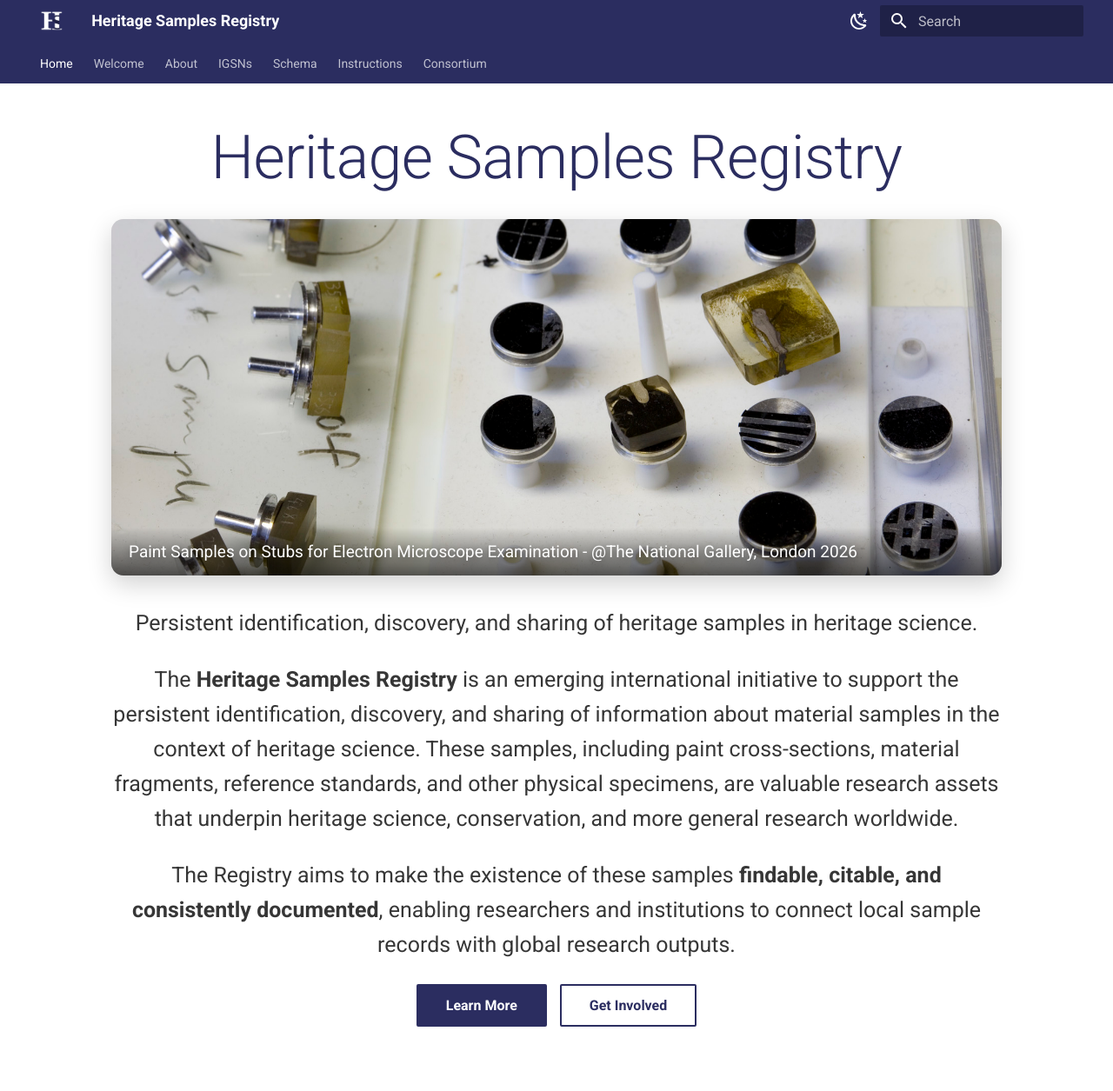
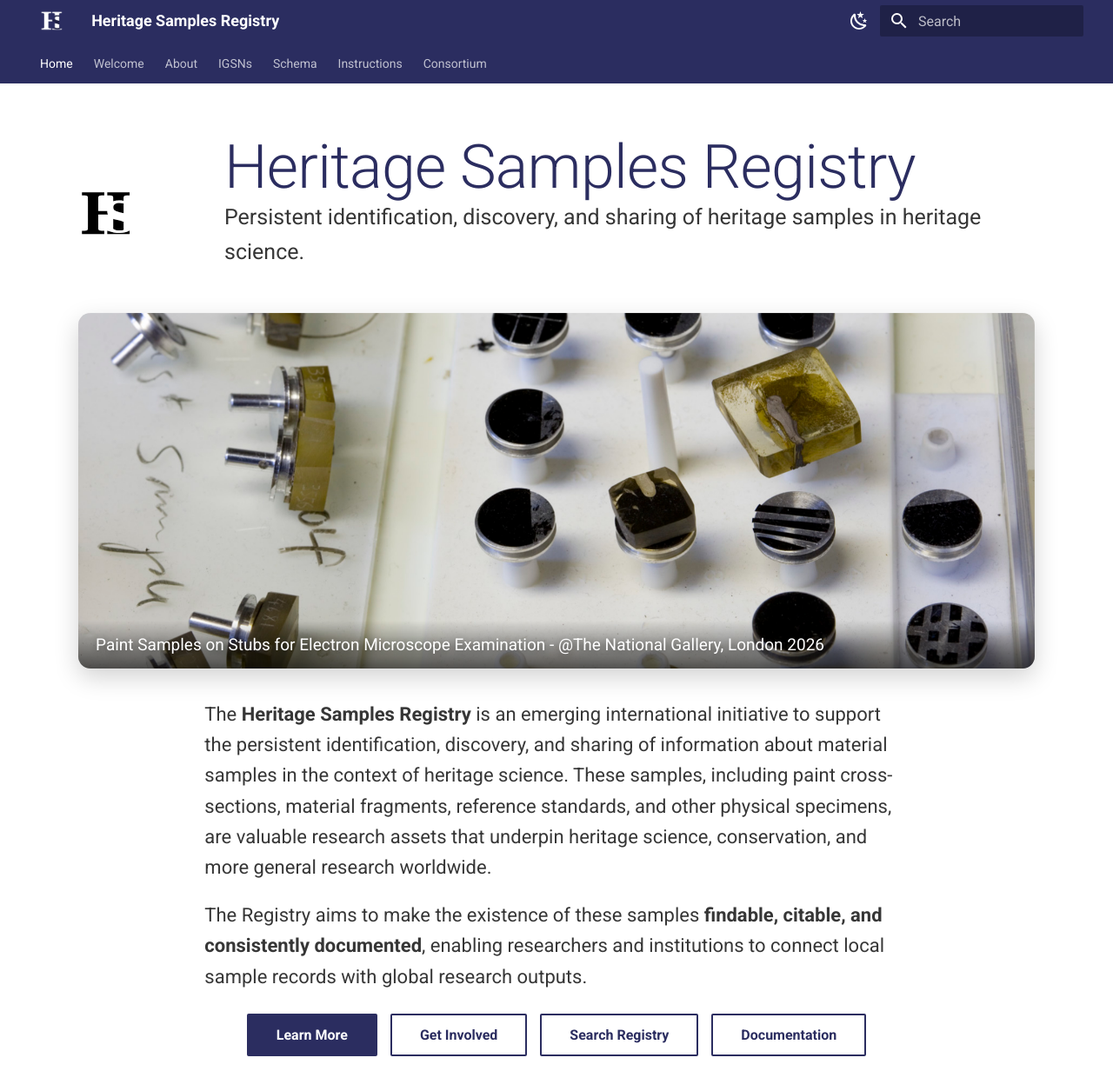
Before and after one commit to HeritageSamples/heritagesamples.org, an MkDocs documentation site: the page built from docs/index.md, in a window 1280 px wide. Shown: the whole page at 87% size. Built offline with MkDocs 1.6.1 and Material for MkDocs 9.7.7, drawn with Linux system fonts in a browser that asks for light colours; before the commit the page ends 1221 px from its top, so only the background shows below that.

Commit message:
updating landing page formatting

```diff
--- a/overrides/home.html
+++ b/overrides/home.html
@@ -24,6 +24,8 @@
       justify-content: center;
       text-align: center;
       padding: 2rem;
+  align-items: flex-start;
+  padding-top: 3rem;
     }
 
     .mdx-hero__content h1 {
@@ -77,6 +79,52 @@
       text-shadow: 0 2px 10px rgba(0,0,0,.45);
     }
 
+.hs-hero {
+  width: 100%;
+  max-width: 1100px;   /* matches banner */
+  margin: 0 auto;
+  text-align: left;    /* key change */
+}
+
+/* Title + logo */
+.hs-title {
+  display: flex;
+  gap: 1rem;
+  align-items: center;
+  justify-content: center; /* overall block centred */
+  margin-bottom: 1rem;
+}
+
+.hs-logo {
+  width: 64px;
+  height: 64px;
+  object-fit: contain;
+}
+
+.hs-title-text h1 {
+  margin: 0;
+  line-height: 1.05;
+}
+
+.hs-tagline {
+  margin: .35rem 0 0;
+  font-size: 1.15rem;
+  opacity: .9;
+  max-width: 70ch;
+}
+
+/* Copy column */
+.hs-copy {
+  max-width: 90ch;
+  margin: 0 auto;     /* centred column */
+}
+
+.hs-copy p {
+  font-size: 1.1rem;
+  line-height: 1.6;
+  margin: 0 0 1rem;
+}
+
     /* Optional: keep buttons nicely spaced on small screens */
     .hs-button-row {
       display: flex;
@@ -85,6 +133,56 @@
       flex-wrap: wrap;
       margin-top: 1.25rem;
     }
+
+.hs-button--ghost {
+  background: transparent !important;
+  border: 1px solid currentColor;
+}
+
+/* Mobile stacking */
+@media (max-width: 700px) {
+  .hs-title {
+    flex-direction: column;
+    text-align: center;
+  }
+  .hs-hero {
+    text-align: center;
+  }
+  .hs-copy {
+    text-align: left; /* keep paragraphs readable even on mobile */
+  }
+
+  /* Logo sizing */
+.hs-logo{
+  width: 64px;
+  height: 64px;
+  object-fit: contain;
+  flex: 0 0 auto;
+}
+
+/* Default: show the black logo, hide the white logo */
+.hs-logo--dark { display: none; }
+.hs-logo--light { display: block; }
+
+/* When Material is in dark mode ("slate" is the usual name), swap */
+html[data-md-color-scheme="slate"] .hs-logo--light { display: none; }
+html[data-md-color-scheme="slate"] .hs-logo--dark  { display: block; }
+
+/* Tagline: bold and same colour as the H1 */
+.hs-tagline{
+  margin: .35rem 0 0;
+  font-weight: 700;
+  color: var(--md-primary-fg-color);
+  font-size: 1.15rem;
+  opacity: 1;         /* don’t fade if you want it to match the H1 strongly */
+  max-width: 70ch;
+}
+
+/* H1 colour already uses --md-primary-fg-color in your CSS; keep it consistent */
+.mdx-hero__content h1{
+  color: var(--md-primary-fg-color);
+}
+
   </style>
 {% endblock %}
 
@@ -94,10 +192,20 @@
   <section class="mdx-container">
     <div class="md-grid md-typeset">
       <div class="mdx-hero">
-        <div class="mdx-hero__content">
+  <div class="mdx-hero__content hs-hero">
+
+    <!-- Title row: logo + H1 -->
+    <div class="hs-title">
+  <img class="hs-logo hs-logo--light" src="{{ 'images/hs-logo.svg' | url }}" alt="Heritage Samples Registry logo" />
+  <img class="hs-logo hs-logo--dark"  src="{{ 'images/hs-logo-light.svg' | url }}" alt="Heritage Samples Registry logo" />
+
+  <div class="hs-title-text">
     <h1>Heritage Samples Registry</h1>
+    <p class="hs-tagline">Persistent identification, discovery, and sharing of heritage samples in heritage science.</p>
+  </div>
+</div>
 
-          <!-- Rotating banner -->
+    <!-- Banner -->
     <div class="hs-banner" id="hsBanner"
          data-banner-dir="{{ 'images/banner/' | url }}"
          data-captions-url="{{ 'images/banner/captions.csv' | url }}"
@@ -108,8 +216,8 @@
       <div class="hs-banner__caption" id="hsBannerCaption">Loading…</div>
     </div>
 
-          <p>Persistent identification, discovery, and sharing of heritage samples in heritage science.</p>
-
+    <!-- Body copy in a readable column -->
+    <div class="hs-copy">
       <p>
         The <b>Heritage Samples Registry</b> is an emerging international initiative to support the persistent
         identification, discovery, and sharing of information about material samples in the context of heritage
@@ -122,13 +230,31 @@
         The Registry aims to make the existence of these samples <b>findable, citable, and consistently documented</b>,
         enabling researchers and institutions to connect local sample records with global research outputs.
       </p>
+    </div>
 
+    <!-- CTAs -->
     <div class="hs-button-row">
       <a href="welcome" class="md-button md-button--primary">Learn More</a>
       <a href="https://github.com/HeritageSamples/heritagesamples.org/issues" class="md-button">Get Involved</a>
+      <!-- Optional extras (demoted) -->
+      <a href="registry" class="md-button hs-button--ghost">Search Registry</a>
+      <a href="docs" class="md-button hs-button--ghost">Documentation</a>
+    </div>
+
+    <!-- If you need more than ~4 actions, switch to quick links -->
+    <!--
+    <p class="hs-quicklinks">
+      Quick links:
+      <a href="registry">Search</a> ·
+      <a href="schemas">Schemas</a> ·
+      <a href="partners">Partners</a> ·
+      <a href="contact">Contact</a>
+    </p>
+    -->
+
   </div>
 </div>
-      </div>
+
     </div>
   </section>
 
```
Lines whose indentation alone changed are shown as unchanged.
